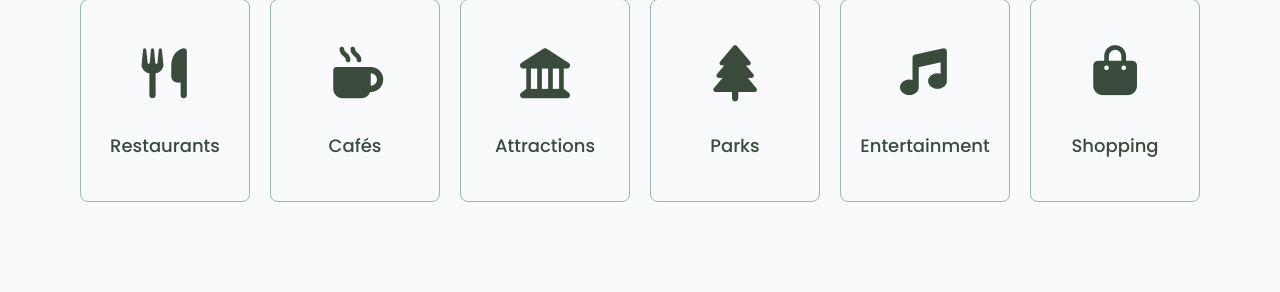
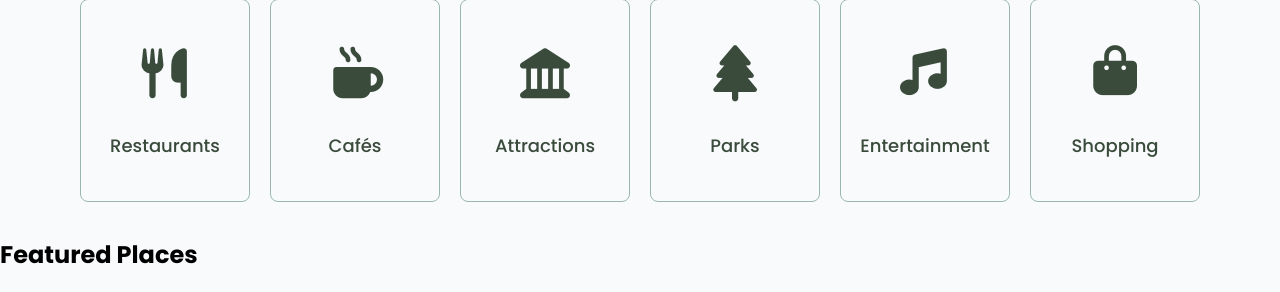
Before and after one commit to saiabbirame/582-32W-VA, a Flask app: page / in a window 1280 px wide. Shown: the part 720-1012 px from the top of the page. Before the commit the page ends 922 px from the top, so only its background shows below. Run offline with Flask 3, Linux system fonts and the light colour scheme; the visitor is signed in with stand-in values (Sample User, id 1); some libraries are stand-ins or nearby versions.

Commit message:
Add featured places section

```diff
--- a/code/templates/index.html
+++ b/code/templates/index.html
@@ -30,7 +30,6 @@
     <h2>Browse by Category</h2>
 
     <div class="category-list">
-
         <a href="" class="category-card">
             <i class="fa-solid fa-utensils"></i>
             <p>Restaurants</p>
@@ -62,4 +61,21 @@
         </a>
     </div>
 </section>
+
+<section class="featured-places">
+    <h2>Featured Places</h2>
+
+    <div class="featured-list">
+        {% for place in featured_places %}
+            <article class="place-card">
+                <img src="{{ place.image_url }}" alt="{{ place.name }}">
+                <div class="place-card-content">
+                    <p class="place-category">{{ place.category }}</p>
+                    <h3>{{ place.name }}</h3>
+                    <p class="place-neighbourhood">{{ place.neighbourhood }}</p>
+                </div>
+            </article>
+        {% endfor %}
+    </div>
+</section>
 {% endblock %}
```
